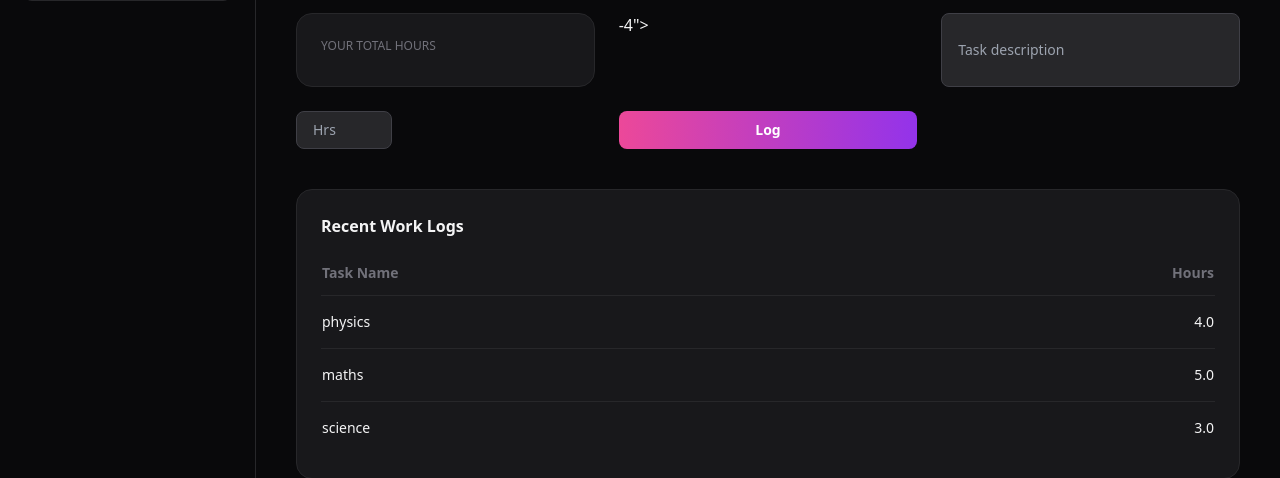
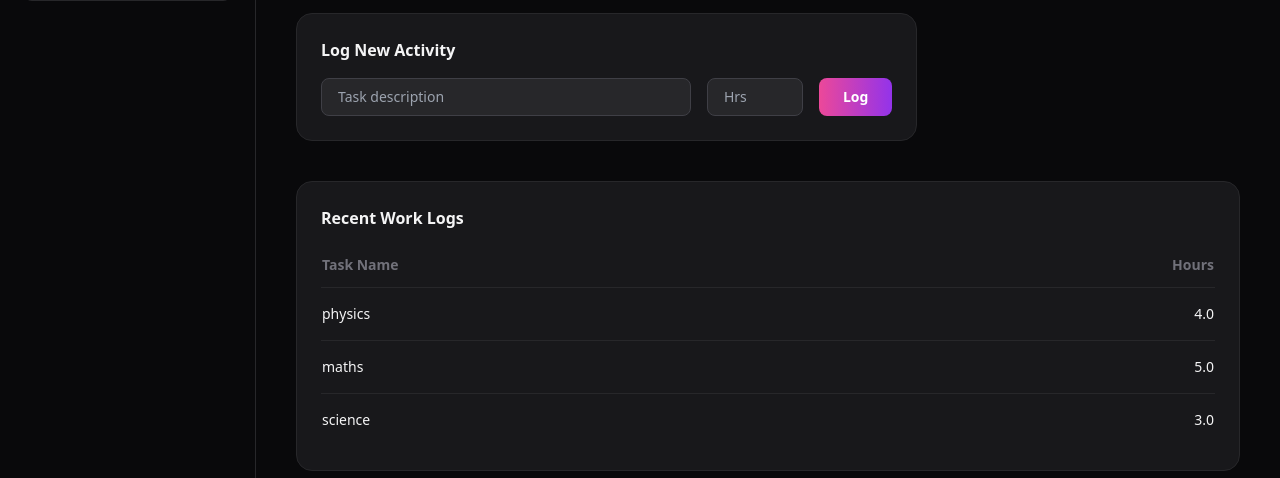
Before and after one commit to yashverma886622-dot/fair-tracker, a Flask app: template templates/student_dashboard.html in a window 1280 px wide. Shown: the part 135-613 px from the top of the page. Run offline with Flask 3, Linux system fonts and the light colour scheme; the template is opened without the code that fills it: values that come from a table or form of the project are taken from there, others are empty; data comes from the database, SQL or seed files in the repository; some libraries are stand-ins or nearby versions.

Commit message:
fix: bug fix

```diff
--- a/templates/student_dashboard.html
+++ b/templates/student_dashboard.html
@@ -62,12 +62,11 @@
     <div class="grid grid-cols-3 gap-6 mb-10">
 
         <!-- Total Hours -->
-        <div class="bg-zinc-900 border border-zinc-800 p-6 rounded-2xl flex flex-col justify-center">
-            <p class="text-zinc-500 text-xs uppercase mb-2">Your Total Hours</p>
-            <h3 class="text-4xl font-bold">{{ total_hours }}</h3>
-        </div>
+        <!-- Add Task -->
+        <div class="col-span-2 bg-zinc-900 border border-zinc-800 p-6 rounded-2xl">
+            <h4 class="font-semibold mb-4">Log New Activity</h4>
 
-        <!-- Add Task -->-4">
+            <form method="POST" action="{{ url_for('add_task') }}" class="flex gap-4">
                 <input
                     type="text"
                     name="task_name"
```
